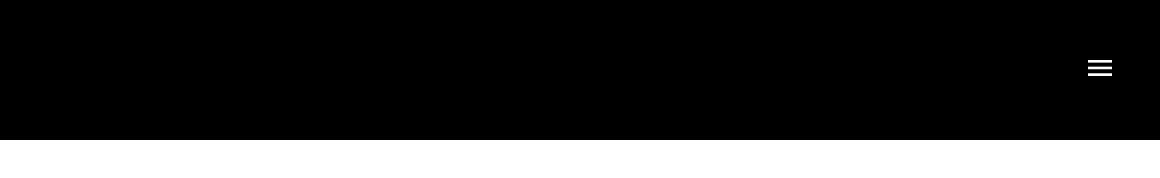
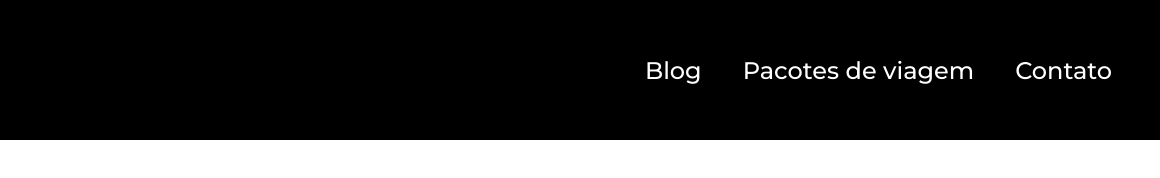
Before and after one commit to vilasboas-developer/jornada-viagens, a plain HTML site: page index.html in a window 1280 px wide. Shown: the full height of the page, 120-1280 px from the left. Drawn offline with Linux system fonts and the light colour scheme.

Commit message:
Adiciona estilos para tablet

```diff
--- a/css/header.css
+++ b/css/header.css
@@ -12,9 +12,6 @@ header {
   display: inline-block;
   width: 68px;
   height: 64px;
-}
-
-.navigation-menu {
 }
 
 input[type="checkbox"]:checked ~ nav {
@@ -41,4 +38,24 @@ nav {
 .list-links li a {
   color: var(--text-secondary-color);
   text-decoration: none;
+  font-weight: var(--menu-text-weight);
+  font-size: 24px;
 }
+
+@media screen and (min-width: 768px) {
+  .navigation-menu label {
+    display: none;
+  }
+
+  .navigation-menu nav {
+    display: block;
+  }
+
+  .list-links {
+    display: flex;
+    justify-content: space-between;
+    padding: 0;
+    margin: 0;
+    width: 467px;
+  }
+}
```
Lines whose indentation alone changed are shown as unchanged.
